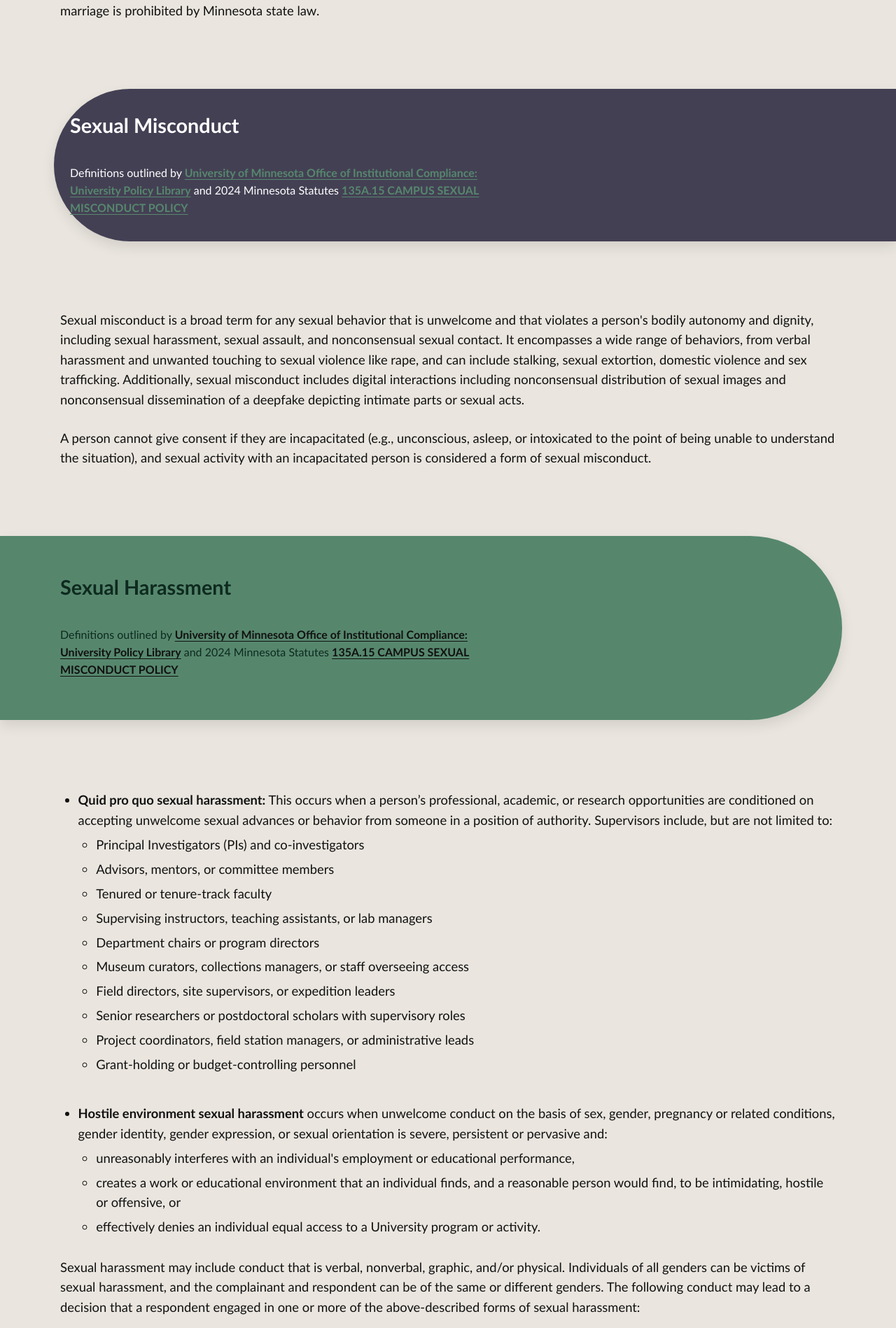
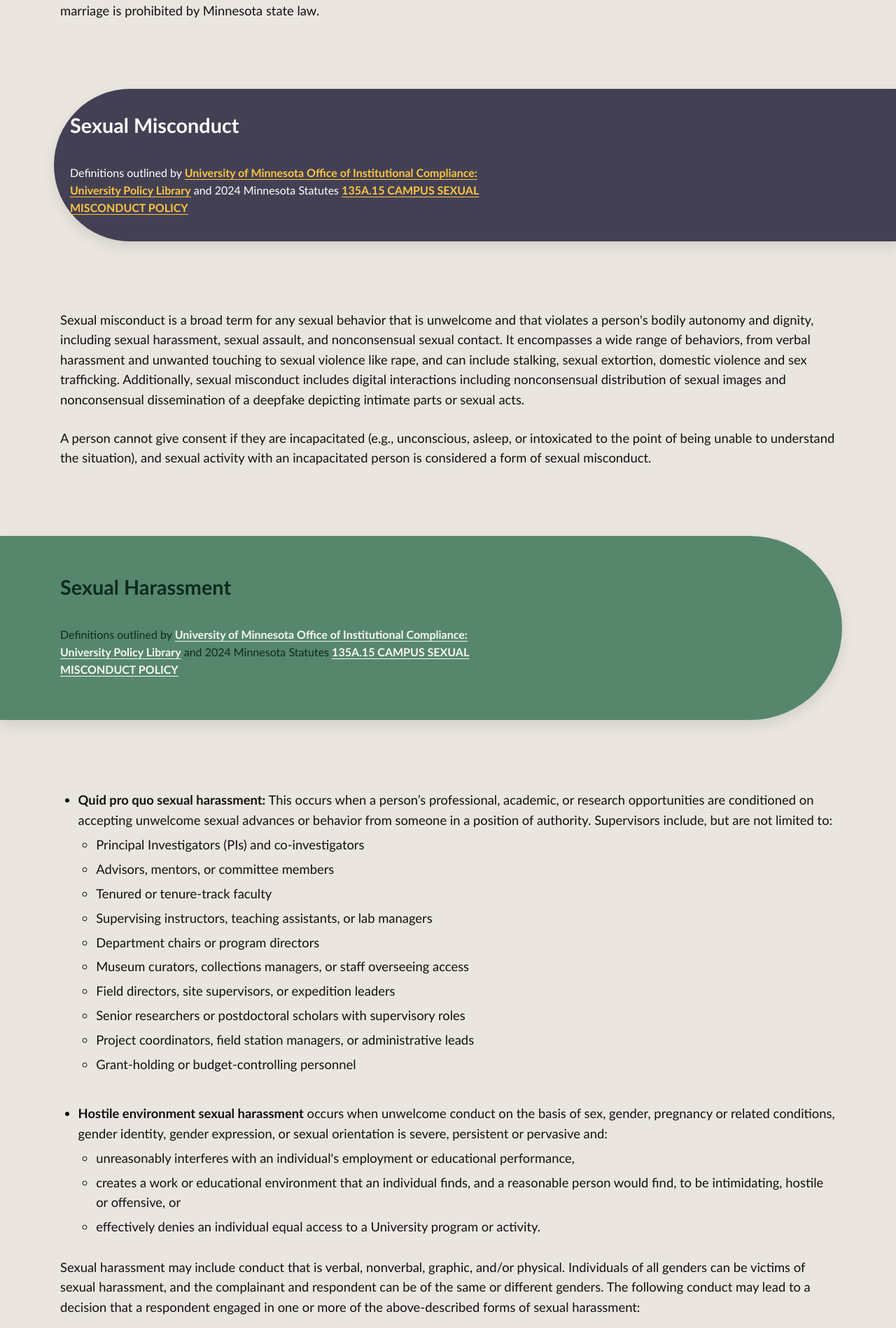
Before and after one commit to AnthroSafetyWarrior/GoldenTrowelProject, a Jekyll site: the page built from _pages/definitions.html, in a window 1280 px wide. Shown: the part 2468-4366 px from the top of the page at 70% size. Built offline with Jekyll 4.4.1, drawn with Linux system fonts in a browser that asks for light colours.

Commit message:
updating name

```diff
--- a/_pages/definitions.html
+++ b/_pages/definitions.html
@@ -11,27 +11,37 @@ hero_tint: .40
 <style>
 /* Links inside a sage pillband */
 .pillband.pill--sage a{
-  color: #111;
+  color:var(--offwhite);
   text-decoration: underline;
 }
-.pillband.pill--sage a:hover {color: var(--offwhite)},
+.pillband.pill--sage a:hover {color: var(--soil)},
 .pillband.pill--sage a:focus-visible{
-  color: #111;
+  color: var(--offwhite);
   text-decoration-thickness: 2px;
 }
 
 
 /* Links inside a sage pillband */
 .pillband.pill--orange a{
-  color: var(--gold);
+  color: #111;
   text-decoration: underline;
 }
 .pillband.pill--orange a:hover {color: var(--offwhite)},
 .pillband.pill--orange a:focus-visible{
+  color: #111;
+  text-decoration-thickness: 2px;
+}
+
+/* Links inside a sage pillband */
+.pillband.pill--slate a{
+  color: var(--gold);
+  text-decoration: underline;
+}
+.pillband.pill--slate a:hover {color: var(--offwhite)},
+.pillband.pill--slate a:focus-visible{
   color: var(--gold);
   text-decoration-thickness: 2px;
 }
-
 </style>
 
 <!-- 1) Intro – plain background -->
--- a/_pages/preparing.html
+++ b/_pages/preparing.html
@@ -15,10 +15,10 @@ hero_tint: .40
   color: #111;
   text-decoration: underline;
 }
-.pillhead.pill--sage > a:visited{ color: #111; }
-.pillhead.pill--sage > a:hover{ color: var(--offwhite); },
+.pillhead.pill--sage > a:visited{ color: var(--offwhite); }
+.pillhead.pill--sage > a:hover{ color: var(--soil); },
 .pillhead.pill--sage > a:focus-visible{
-  color: #111;           /* or a darker slate var if you have one */
+  color: var(--offwhite);           /* or a darker slate var if you have one */
   text-decoration: underline;
 }
 </style>
```
